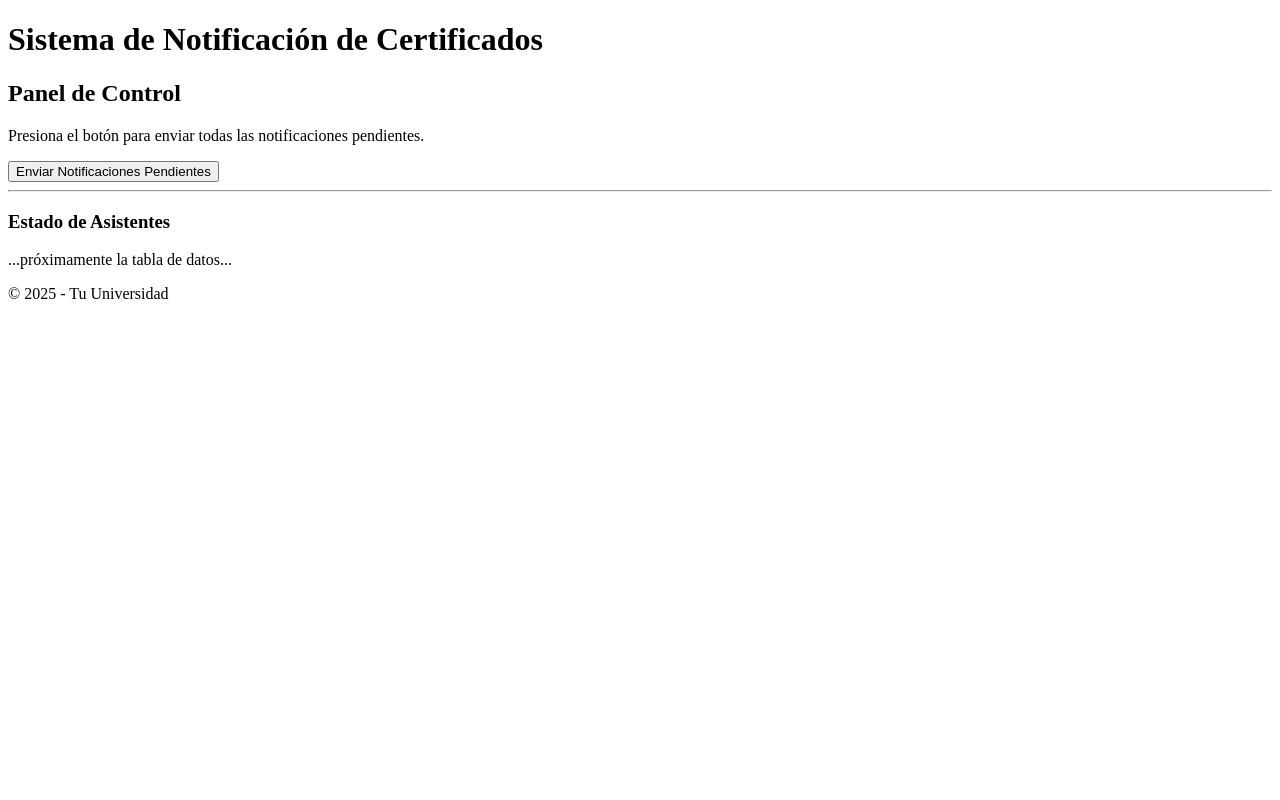
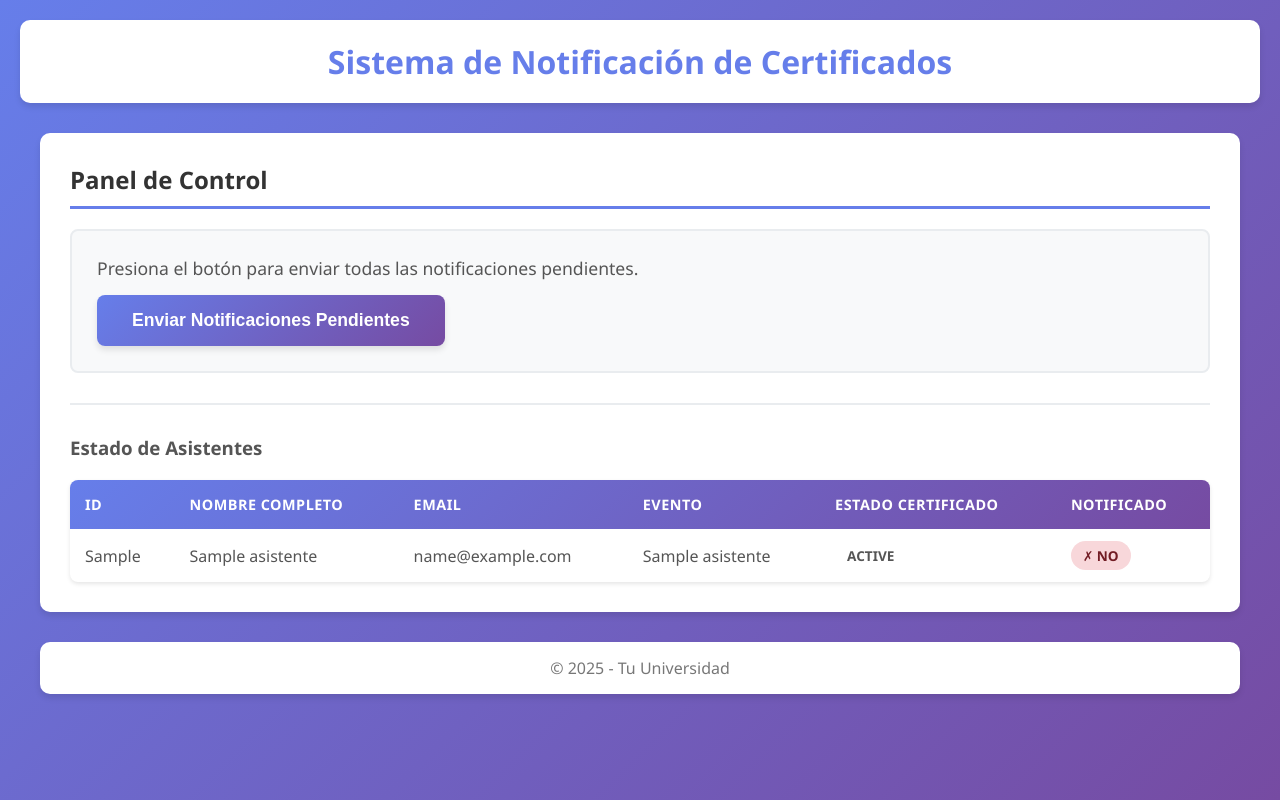
Before and after one commit to Yusurus/SystemaDeEnvioDeMensajesWeb, a Flask app: template templates/index.html in a window 1280 px wide. Run offline with Flask 3, Linux system fonts and the light colour scheme; the template is opened without the code that fills it: most values are stand-ins (such as "Sample title", 1, 10 or a date in 2020).

Commit message:
Implementa la lógica para obtener y mostrar asistentes en la página principal, actualiza la configuración de la base de datos y agrega estilos CSS para la interfaz.

```diff
--- a/app.py
+++ b/app.py
@@ -12,13 +12,11 @@ app.secret_key = 'tu-llave-secreta-para-mensajes-flash'
 def index():
     """
     CONTROLADOR:
-    1. (En el futuro, llamará al MODELO para pedir datos)
-    2. Renderiza la VISTA 'index.html'.
+    1. Llama al MODELO para obtener todos los asistentes
+    2. Renderiza la VISTA 'index.html' pasándole los datos.
     """
-    # Por ahora, solo muestra la página.
-    # Más adelante, aquí llamaremos a db.obtener_todos_los_asistentes()
-    # y le pasaremos los datos a la plantilla.
-    return render_template('index.html')
+    asistentes = db.obtener_todos_los_asistentes()
+    return render_template('index.html', asistentes=asistentes)
 
 # --- RUTA 2: La acción de enviar (POST) ---
 # Esta es la función del CONTROLADOR que responde al clic del botón
--- a/database.py
+++ b/database.py
@@ -4,7 +4,7 @@ import mysql.connector
 
 # --- CONFIGURACIÓN DE BD ---
 DB_HOST = "mysql-yusurus.alwaysdata.net"
-DB_USER = "yusurus_enviar_email"
+DB_USER = "yusurus_sms"
 DB_PASSWORD = "12admin34"
 DB_NAME = "yusurus_enviar_email"
 
@@ -22,12 +22,67 @@ def get_db_connection():
         return None
 
 def obtener_asistentes_para_notificar():
-    # ... (código de la función) ...
-    pass
+    """
+    Obtiene los asistentes que tienen certificados listos (estado_certificado = 'Listo')
+    pero que AÚN NO han sido notificados (notificado = 0).
+    """
+    conn = get_db_connection()
+    if not conn:
+        return []
+
+    try:
+        cursor = conn.cursor(dictionary=True)
+        query = """
+            SELECT
+                a.id_asistente, a.nombre_completo, a.email, e.nombre_evento,
+                a.estado_certificado, a.notificado
+            FROM
+                Asistentes a
+            JOIN
+                Eventos e ON a.id_evento_fk = e.id_evento
+            WHERE
+                a.estado_certificado = 'listo_para_recoger'
+                AND a.notificado = 0
+            ORDER BY
+                a.id_asistente;
+        """
+        cursor.execute(query)
+        asistentes = cursor.fetchall()
+        cursor.close()
+        conn.close()
+        return asistentes
+    except mysql.connector.Error as err:
+        print(f"Error al obtener asistentes para notificar: {err}")
+        if conn:
+            conn.close()
+        return []
 
 def marcar_asistente_como_notificado(id_asistente):
-    # ... (código de la función) ...
-    pass
+    """
+    Marca a un asistente como notificado (notificado = 1) después de enviarle el correo.
+    """
+    conn = get_db_connection()
+    if not conn:
+        return False
+
+    try:
+        cursor = conn.cursor()
+        query = """
+            UPDATE Asistentes
+            SET notificado = 1
+            WHERE id_asistente = %s;
+        """
+        cursor.execute(query, (id_asistente,))
+        conn.commit()
+        cursor.close()
+        conn.close()
+        return True
+    except mysql.connector.Error as err:
+        print(f"Error al marcar asistente {id_asistente} como notificado: {err}")
+        if conn:
+            conn.rollback()
+            conn.close()
+        return False
 
 # --- NUEVA FUNCIÓN QUE NECESITAREMOS ---
 def obtener_todos_los_asistentes():
--- a/requirements.txt
+++ b/requirements.txt
@@ -0,0 +1,2 @@
+Flask==3.0.0
+mysql-connector-python==8.2.0
--- a/static/style.css
+++ b/static/style.css
@@ -0,0 +1,246 @@
+/* ===== RESET Y ESTILOS GENERALES ===== */
+* {
+    margin: 0;
+    padding: 0;
+    box-sizing: border-box;
+}
+
+body {
+    font-family: 'Segoe UI', Tahoma, Geneva, Verdana, sans-serif;
+    background: linear-gradient(135deg, #667eea 0%, #764ba2 100%);
+    min-height: 100vh;
+    padding: 20px;
+}
+
+/* ===== HEADER ===== */
+header {
+    background-color: #ffffff;
+    padding: 20px;
+    border-radius: 10px;
+    box-shadow: 0 4px 6px rgba(0, 0, 0, 0.1);
+    margin-bottom: 30px;
+    text-align: center;
+}
+
+header h1 {
+    color: #667eea;
+    font-size: 2em;
+}
+
+/* ===== MAIN CONTENT ===== */
+main {
+    background-color: #ffffff;
+    padding: 30px;
+    border-radius: 10px;
+    box-shadow: 0 4px 6px rgba(0, 0, 0, 0.1);
+    max-width: 1200px;
+    margin: 0 auto 30px;
+}
+
+h2 {
+    color: #333;
+    margin-bottom: 20px;
+    border-bottom: 3px solid #667eea;
+    padding-bottom: 10px;
+}
+
+h3 {
+    color: #555;
+    margin: 30px 0 15px;
+}
+
+/* ===== MENSAJES FLASH ===== */
+.flash {
+    padding: 15px 20px;
+    border-radius: 8px;
+    margin-bottom: 20px;
+    font-weight: 500;
+    animation: slideIn 0.3s ease-out;
+}
+
+@keyframes slideIn {
+    from {
+        transform: translateY(-20px);
+        opacity: 0;
+    }
+    to {
+        transform: translateY(0);
+        opacity: 1;
+    }
+}
+
+.flash.success {
+    background-color: #d4edda;
+    border-left: 5px solid #28a745;
+    color: #155724;
+}
+
+.flash.error {
+    background-color: #f8d7da;
+    border-left: 5px solid #dc3545;
+    color: #721c24;
+}
+
+.flash.info {
+    background-color: #d1ecf1;
+    border-left: 5px solid #17a2b8;
+    color: #0c5460;
+}
+
+/* ===== FORMULARIO ===== */
+form {
+    background-color: #f8f9fa;
+    padding: 25px;
+    border-radius: 8px;
+    border: 2px solid #e9ecef;
+    margin-bottom: 30px;
+}
+
+form p {
+    color: #555;
+    margin-bottom: 15px;
+    font-size: 1.1em;
+}
+
+/* ===== BOTONES ===== */
+.btn-principal {
+    background: linear-gradient(135deg, #667eea 0%, #764ba2 100%);
+    color: white;
+    border: none;
+    padding: 15px 35px;
+    font-size: 1.1em;
+    font-weight: bold;
+    border-radius: 8px;
+    cursor: pointer;
+    transition: all 0.3s ease;
+    box-shadow: 0 4px 6px rgba(0, 0, 0, 0.1);
+}
+
+.btn-principal:hover {
+    transform: translateY(-2px);
+    box-shadow: 0 6px 12px rgba(0, 0, 0, 0.2);
+}
+
+.btn-principal:active {
+    transform: translateY(0);
+}
+
+/* ===== SEPARADOR ===== */
+hr {
+    border: none;
+    border-top: 2px solid #e9ecef;
+    margin: 30px 0;
+}
+
+/* ===== TABLA ===== */
+table {
+    width: 100%;
+    border-collapse: collapse;
+    margin-top: 20px;
+    box-shadow: 0 2px 4px rgba(0, 0, 0, 0.1);
+    border-radius: 8px;
+    overflow: hidden;
+}
+
+thead {
+    background: linear-gradient(135deg, #667eea 0%, #764ba2 100%);
+    color: white;
+}
+
+thead th {
+    padding: 15px;
+    text-align: left;
+    font-weight: 600;
+    text-transform: uppercase;
+    font-size: 0.9em;
+    letter-spacing: 0.5px;
+}
+
+tbody tr {
+    border-bottom: 1px solid #e9ecef;
+    transition: background-color 0.2s ease;
+}
+
+tbody tr:hover {
+    background-color: #f8f9fa;
+}
+
+tbody tr:last-child {
+    border-bottom: none;
+}
+
+tbody td {
+    padding: 12px 15px;
+    color: #555;
+}
+
+/* ===== BADGES (ETIQUETAS) ===== */
+.badge {
+    display: inline-block;
+    padding: 5px 12px;
+    border-radius: 20px;
+    font-size: 0.85em;
+    font-weight: 600;
+    text-transform: uppercase;
+}
+
+.badge-listo {
+    background-color: #d4edda;
+    color: #155724;
+}
+
+.badge-pendiente {
+    background-color: #fff3cd;
+    color: #856404;
+}
+
+.badge-en {
+    background-color: #cce5ff;
+    color: #004085;
+}
+
+.badge-si {
+    background-color: #d4edda;
+    color: #155724;
+}
+
+.badge-no {
+    background-color: #f8d7da;
+    color: #721c24;
+}
+
+/* ===== FOOTER ===== */
+footer {
+    background-color: #ffffff;
+    padding: 15px;
+    border-radius: 10px;
+    box-shadow: 0 4px 6px rgba(0, 0, 0, 0.1);
+    text-align: center;
+    color: #777;
+    max-width: 1200px;
+    margin: 0 auto;
+}
+
+/* ===== RESPONSIVE ===== */
+@media (max-width: 768px) {
+    main {
+        padding: 20px;
+    }
+
+    header h1 {
+        font-size: 1.5em;
+    }
+
+    table {
+        font-size: 0.9em;
+    }
+
+    thead th, tbody td {
+        padding: 10px 8px;
+    }
+
+    .btn-principal {
+        padding: 12px 25px;
+        font-size: 1em;
+    }
+}
--- a/templates/index.html
+++ b/templates/index.html
@@ -21,6 +21,44 @@
     <hr>
 
     <h3>Estado de Asistentes</h3>
-    <p>...próximamente la tabla de datos...</p>
+
+    {% if asistentes %}
+        <table>
+            <thead>
+                <tr>
+                    <th>ID</th>
+                    <th>Nombre Completo</th>
+                    <th>Email</th>
+                    <th>Evento</th>
+                    <th>Estado Certificado</th>
+                    <th>Notificado</th>
+                </tr>
+            </thead>
+            <tbody>
+                {% for asistente in asistentes %}
+                <tr>
+                    <td>{{ asistente.id_asistente }}</td>
+                    <td>{{ asistente.nombre_completo }}</td>
+                    <td>{{ asistente.email }}</td>
+                    <td>{{ asistente.nombre_evento }}</td>
+                    <td>
+                        <span class="badge badge-{{ asistente.estado_certificado.lower() }}">
+                            {{ asistente.estado_certificado }}
+                        </span>
+                    </td>
+                    <td>
+                        {% if asistente.notificado == 1 %}
+                            <span class="badge badge-si">✓ Sí</span>
+                        {% else %}
+                            <span class="badge badge-no">✗ No</span>
+                        {% endif %}
+                    </td>
+                </tr>
+                {% endfor %}
+            </tbody>
+        </table>
+    {% else %}
+        <p>No hay asistentes registrados en la base de datos.</p>
+    {% endif %}
 
 {% endblock %}
```
Also changed, not shown: README.md (added).
